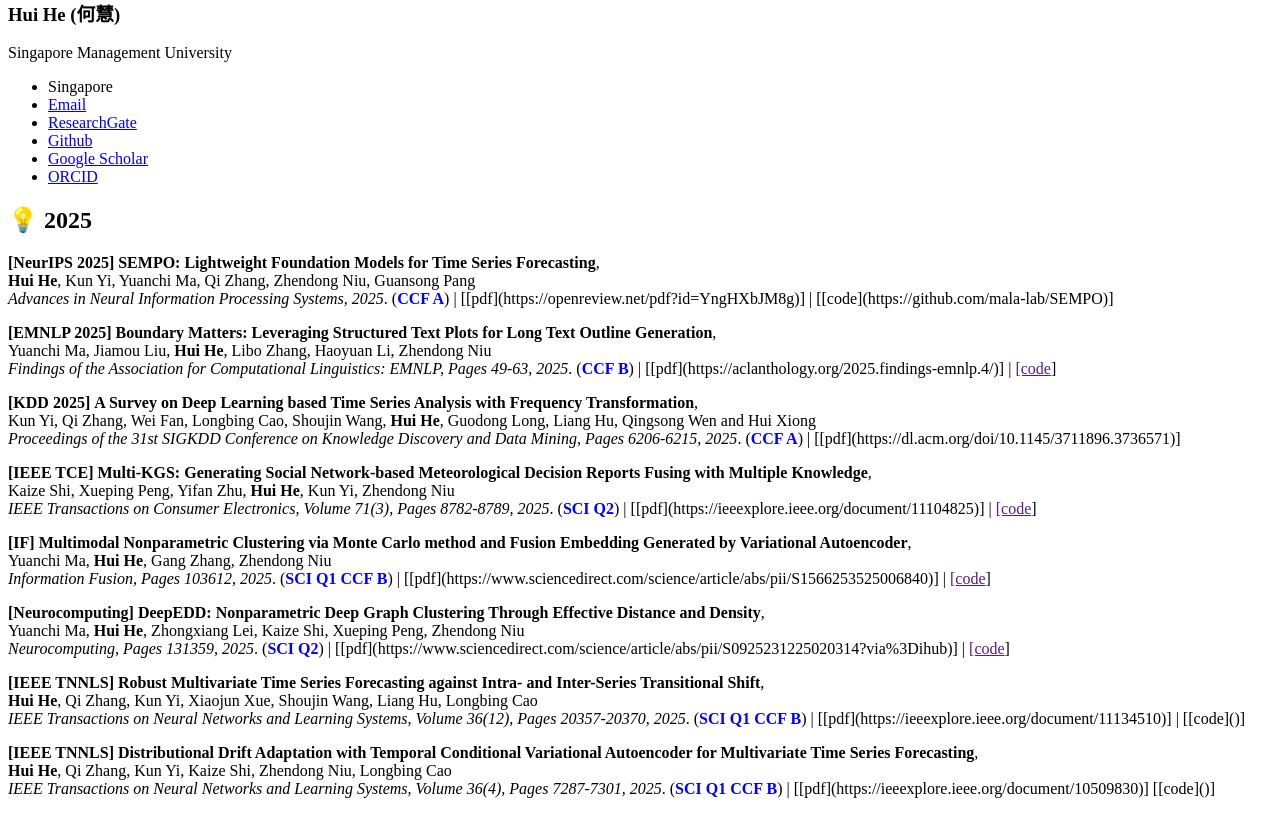
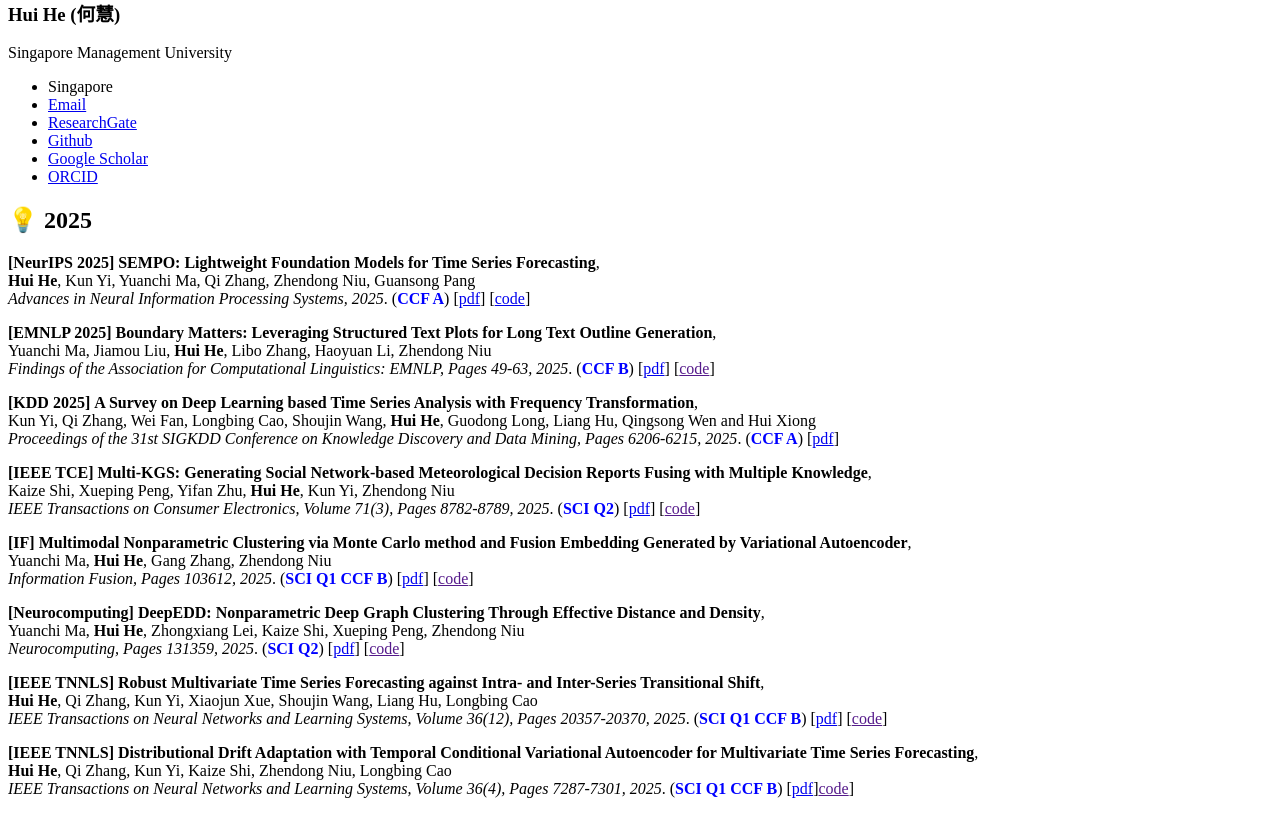
Before and after one commit to hh4ts/huihe.github.io, a Jekyll site: the page built from _pages/publication/2025.md, in a window 1280 px wide. Shown: the part 526-1340 px from the top of the page. Built offline with Jekyll 4.4.1, drawn with Linux system fonts in a browser that asks for light colours; our own code applies the rules of GitHub Pages for plain Markdown files; part of the change alters nothing that is shown.

Commit message:
Update 2025.md

```diff
--- a/_pages/publication/2025.md
+++ b/_pages/publication/2025.md
@@ -3,39 +3,39 @@
 **[NeurIPS 2025]**
 **SEMPO: Lightweight Foundation Models for Time Series Forecasting**,<br />
    **Hui He**, Kun Yi, Yuanchi Ma, Qi Zhang, Zhendong Niu, Guansong Pang <br />
-   *Advances in Neural Information Processing Systems, 2025*. (<span style="color:blue">**CCF A**</span>) \| [\[pdf\](https://openreview.net/pdf?id=YngHXbJM8g)] \| [\[code\](https://github.com/mala-lab/SEMPO)]
+   *Advances in Neural Information Processing Systems, 2025*. (<span style="color:blue">**CCF A**</span>) [[pdf](https://openreview.net/pdf?id=YngHXbJM8g)] [[code](https://github.com/mala-lab/SEMPO)]
 
 **[EMNLP 2025]**
 **Boundary Matters: Leveraging Structured Text Plots for Long Text Outline Generation**,<br />
    Yuanchi Ma, Jiamou Liu, **Hui He**, Libo Zhang, Haoyuan Li, Zhendong Niu <br />
-   *Findings of the Association for Computational Linguistics: EMNLP, Pages 49-63, 2025*. (<span style="color:blue">**CCF B**</span>) \| [\[pdf\](https://aclanthology.org/2025.findings-emnlp.4/)] \| [\[code]()\]
+   *Findings of the Association for Computational Linguistics: EMNLP, Pages 49-63, 2025*. (<span style="color:blue">**CCF B**</span>) [[pdf](https://aclanthology.org/2025.findings-emnlp.4/)] [[code]()]
 
 **[KDD 2025]**
 **A Survey on Deep Learning based Time Series Analysis with Frequency Transformation**,<br />
    Kun Yi, Qi Zhang, Wei Fan, Longbing Cao, Shoujin Wang, **Hui He**, Guodong Long, Liang Hu, Qingsong Wen and Hui Xiong <br />
-   *Proceedings of the 31st SIGKDD Conference on Knowledge Discovery and Data Mining, Pages 6206-6215, 2025*. (<span style="color:blue">**CCF A**</span>) \| [\[pdf\](https://dl.acm.org/doi/10.1145/3711896.3736571)]
+   *Proceedings of the 31st SIGKDD Conference on Knowledge Discovery and Data Mining, Pages 6206-6215, 2025*. (<span style="color:blue">**CCF A**</span>) [[pdf](https://dl.acm.org/doi/10.1145/3711896.3736571)]
 
 **[IEEE TCE]**
 **Multi-KGS: Generating Social Network-based Meteorological Decision Reports Fusing with Multiple Knowledge**,<br />
    Kaize Shi, Xueping Peng, Yifan Zhu, **Hui He**, Kun Yi, Zhendong Niu <br />
-   *IEEE Transactions on Consumer Electronics, Volume 71(3), Pages 8782-8789, 2025*. (<span style="color:blue">**SCI Q2**</span>) \| [\[pdf\](https://ieeexplore.ieee.org/document/11104825)] \| [\[code]()\]
+   *IEEE Transactions on Consumer Electronics, Volume 71(3), Pages 8782-8789, 2025*. (<span style="color:blue">**SCI Q2**</span>) [[pdf](https://ieeexplore.ieee.org/document/11104825)] [[code]()]
 
 **[IF]**
 **Multimodal Nonparametric Clustering via Monte Carlo method and Fusion Embedding Generated by Variational Autoencoder**,<br />
    Yuanchi Ma, **Hui He**, Gang Zhang, Zhendong Niu <br />
-   *Information Fusion, Pages 103612, 2025*. (<span style="color:blue">**SCI Q1 CCF B**</span>) \| [\[pdf\](https://www.sciencedirect.com/science/article/abs/pii/S1566253525006840)] \| [\[code]()\]
+   *Information Fusion, Pages 103612, 2025*. (<span style="color:blue">**SCI Q1 CCF B**</span>) [[pdf](https://www.sciencedirect.com/science/article/abs/pii/S1566253525006840)] [[code]()]
 
 **[Neurocomputing]**
 **DeepEDD: Nonparametric Deep Graph Clustering Through Effective Distance and Density**,<br />
    Yuanchi Ma, **Hui He**, Zhongxiang Lei, Kaize Shi, Xueping Peng, Zhendong Niu <br />
-   *Neurocomputing, Pages 131359, 2025*. (<span style="color:blue">**SCI Q2**</span>) \| [\[pdf\](https://www.sciencedirect.com/science/article/abs/pii/S0925231225020314?via%3Dihub)] \| [\[code]()\]
+   *Neurocomputing, Pages 131359, 2025*. (<span style="color:blue">**SCI Q2**</span>) [[pdf](https://www.sciencedirect.com/science/article/abs/pii/S0925231225020314?via%3Dihub)] [[code]()]
 
 **[IEEE TNNLS]**
 **Robust Multivariate Time Series Forecasting against Intra- and Inter-Series Transitional Shift**,<br />
    **Hui He**, Qi Zhang, Kun Yi, Xiaojun Xue, Shoujin Wang, Liang Hu, Longbing Cao <br />
-   *IEEE Transactions on Neural Networks and Learning Systems, Volume 36(12), Pages 20357-20370, 2025*. (<span style="color:blue">**SCI Q1 CCF B**</span>) \| [\[pdf\](https://ieeexplore.ieee.org/document/11134510)] \| [\[code\]()]
+   *IEEE Transactions on Neural Networks and Learning Systems, Volume 36(12), Pages 20357-20370, 2025*. (<span style="color:blue">**SCI Q1 CCF B**</span>) [[pdf](https://ieeexplore.ieee.org/document/11134510)]  [[code]()]
 
 **[IEEE TNNLS]**
 **Distributional Drift Adaptation with Temporal Conditional Variational Autoencoder for Multivariate Time Series Forecasting**,<br />
    **Hui He**, Qi Zhang, Kun Yi, Kaize Shi, Zhendong Niu, Longbing Cao <br />
-   *IEEE Transactions on Neural Networks and Learning Systems, Volume 36(4), Pages 7287-7301, 2025*. (<span style="color:blue">**SCI Q1 CCF B**</span>) \| [\[pdf\](https://ieeexplore.ieee.org/document/10509830)] [\[code\]()]
+   *IEEE Transactions on Neural Networks and Learning Systems, Volume 36(4), Pages 7287-7301, 2025*. (<span style="color:blue">**SCI Q1 CCF B**</span>) [[pdf](https://ieeexplore.ieee.org/document/10509830)][code]()]
```
